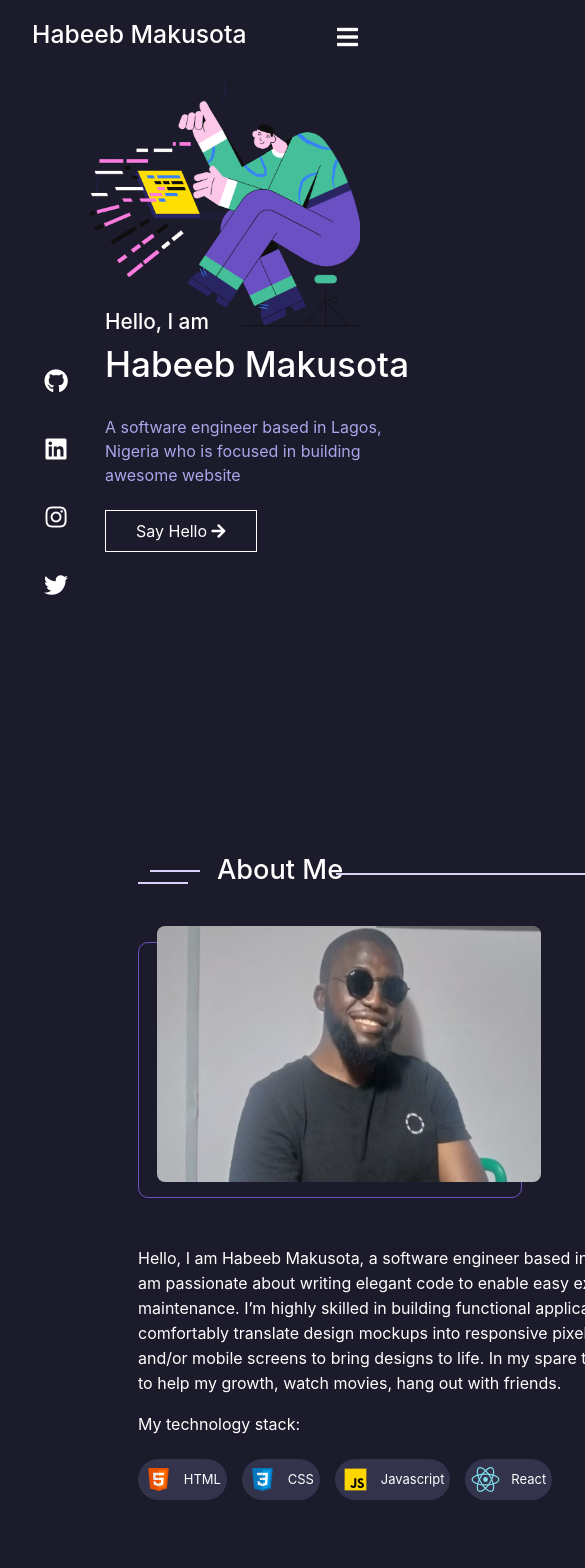
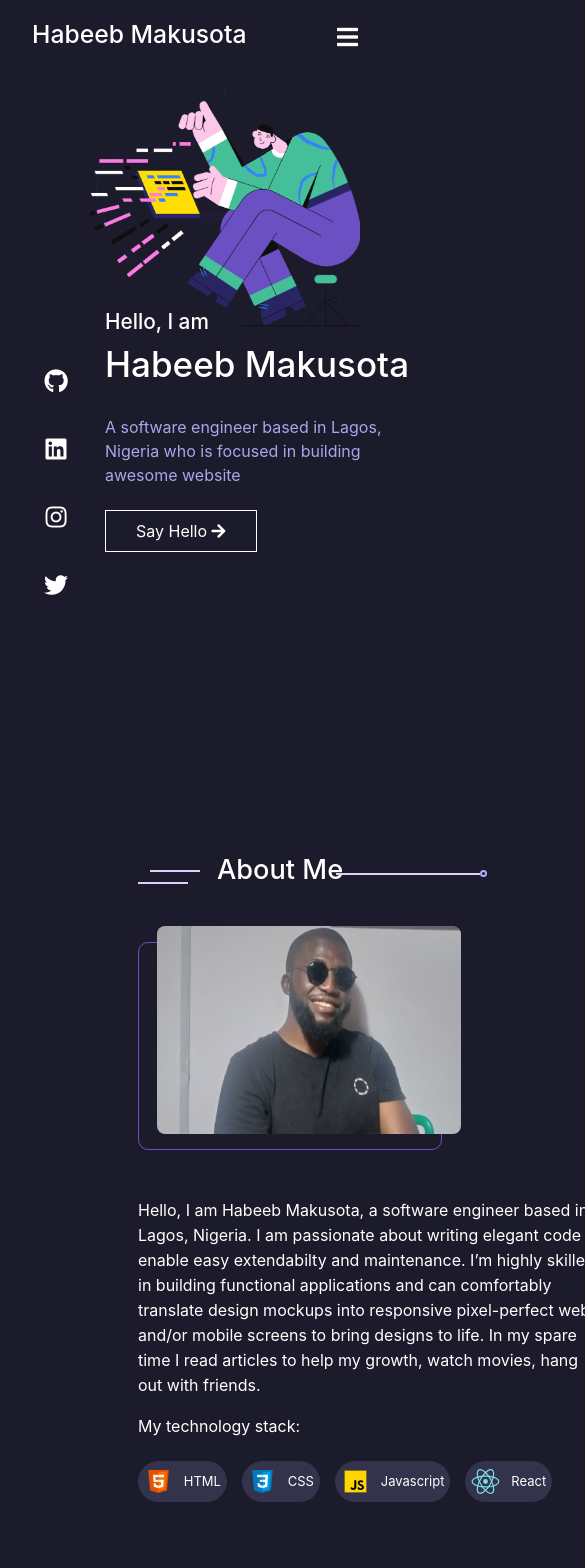
Before and after one commit to Habeeb-marcus/portfolio, a React (Create React App) app: page / in a window 390 px wide. Shown: the top 1568 px of the page, 585 px wide, since content can reach past the window. Built offline with nearby package versions, Linux system fonts and the light colour scheme.

Commit message:
porfolio responsiveness

```diff
--- a/src/components/about/about.css
+++ b/src/components/about/about.css
@@ -24,6 +24,7 @@
     position: relative;
     height: 16rem;
     border-radius: 10px;
+    margin-right: 3rem;
 }
 
 .img-me img {
@@ -83,7 +84,8 @@
     width: 27rem;
     background: #d9d1f8;
     position: absolute;
-    left: 17rem;
+    /* left: 17rem; */
+    left: 26rem;
 }
 
 .long-line::after {
@@ -93,8 +95,8 @@
     height: 7px;
     border: 2px solid #b0aff6;
     width: 7px;
-    right: -11px;
-    top: -5px;
+    right: -7px;
+    top: -2.7px;
 }
 
 .stack-icon{
@@ -123,6 +125,23 @@
     font-size: 13px;
 }
 
+@media (max-width: 1200px) {
+    .img-me img {
+        height: 13rem;
+        width: 19rem;
+    }
+
+    .img-me {
+        height: 13rem;
+        width: 19rem;
+    }
+
+    .about-cnt p {
+        width: 29rem;
+        margin-right: 5rem;
+    }
+}
+
 @media (max-width: 800px) {
     .about-cnt {
         flex-direction: column-reverse;
@@ -132,4 +151,9 @@
         margin-top: 3rem;
         /* margin-right: 0; */
     }
+
+    .long-line {
+        left: 22rem;
+        width: 9rem;
+    }
 }
```
